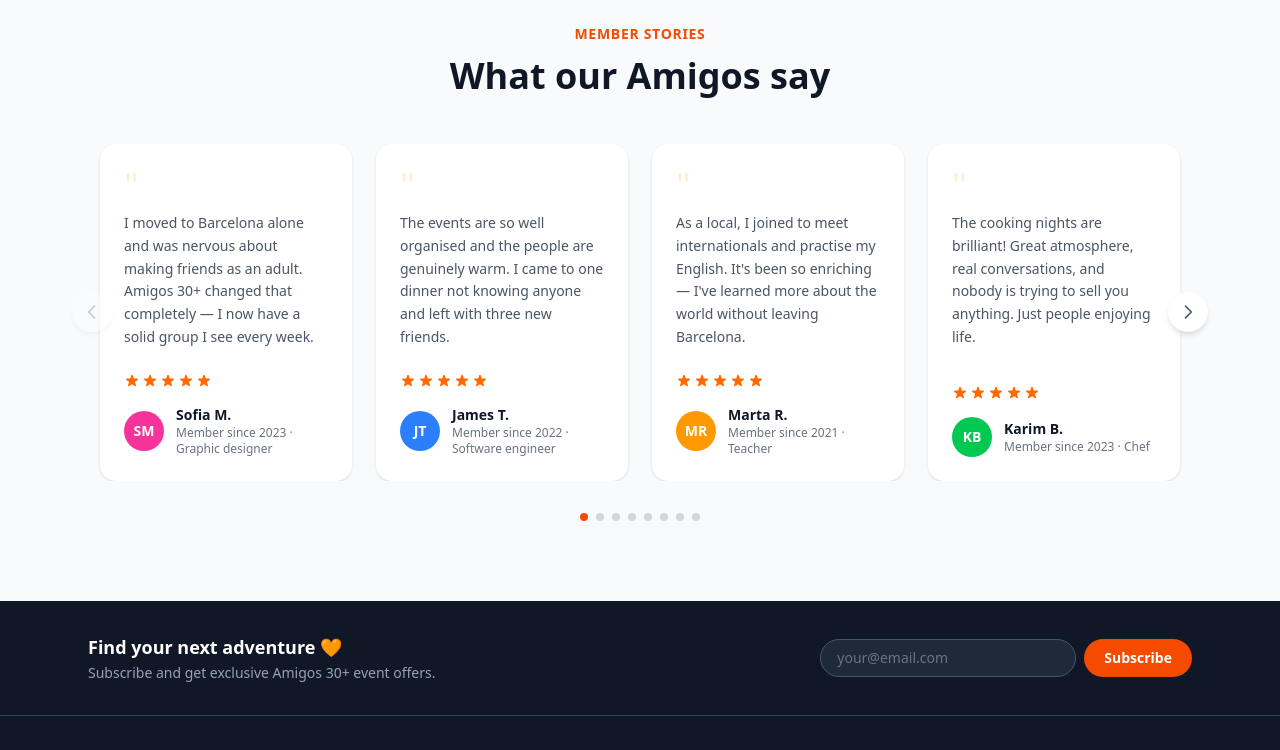
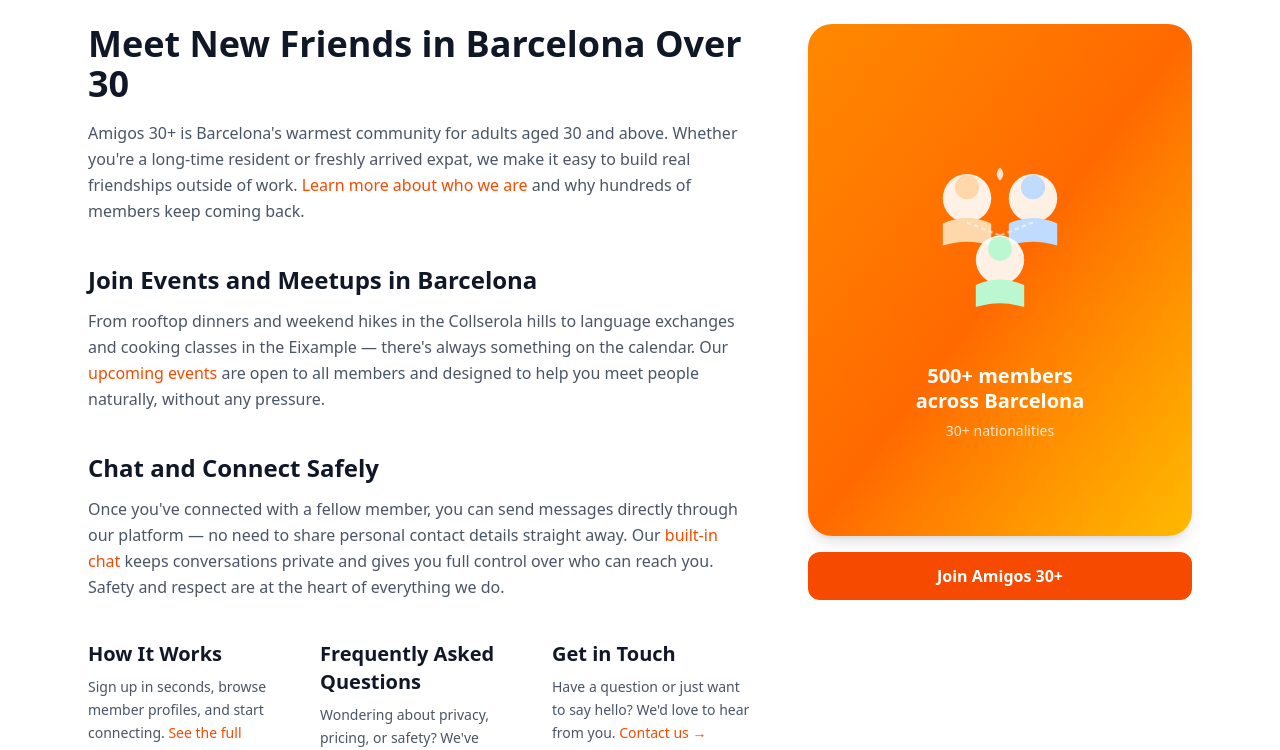
Before and after one commit to Ccham1/claud, a Vue app in the folder frontend/: page / in a window 1280 px wide. Shown: the part 720-1470 px from the top of the page. Built offline with nearby package versions, Linux system fonts and the light colour scheme.

Commit message:
add seo content

```diff
--- /dev/null
+++ b/frontend/src/components/SeoContent.vue
@@ -0,0 +1,109 @@
+<template>
+  <section id="about" class="py-20 bg-white">
+    <div class="max-w-6xl mx-auto px-4 sm:px-6">
+      <div class="flex flex-col lg:flex-row gap-14 items-start">
+
+        <!-- Text content -->
+        <div class="flex-1 min-w-0">
+
+          <h1 class="text-3xl sm:text-4xl font-bold text-gray-900 mb-4">
+            Meet New Friends in Barcelona Over 30
+          </h1>
+          <p class="text-gray-600 leading-relaxed mb-10">
+            Amigos 30+ is Barcelona's warmest community for adults aged 30 and above. Whether you're
+            a long-time resident or freshly arrived expat, we make it easy to build real friendships
+            outside of work. <a href="#about" class="text-orange-600 hover:underline font-medium">Learn more about who we are</a>
+            and why hundreds of members keep coming back.
+          </p>
+
+          <h2 class="text-2xl font-bold text-gray-900 mb-3">
+            Join Events and Meetups in Barcelona
+          </h2>
+          <p class="text-gray-600 leading-relaxed mb-10">
+            From rooftop dinners and weekend hikes in the Collserola hills to language exchanges and
+            cooking classes in the Eixample — there's always something on the calendar.
+            Our <a href="#events" class="text-orange-600 hover:underline font-medium">upcoming events</a>
+            are open to all members and designed to help you meet people naturally, without any pressure.
+          </p>
+
+          <h2 class="text-2xl font-bold text-gray-900 mb-3">
+            Chat and Connect Safely
+          </h2>
+          <p class="text-gray-600 leading-relaxed mb-10">
+            Once you've connected with a fellow member, you can send messages directly through our
+            platform — no need to share personal contact details straight away. Our
+            <a href="#chat" class="text-orange-600 hover:underline font-medium">built-in chat</a>
+            keeps conversations private and gives you full control over who can reach you. Safety
+            and respect are at the heart of everything we do.
+          </p>
+
+          <div class="grid sm:grid-cols-3 gap-8">
+
+            <div>
+              <h3 class="text-xl font-semibold text-gray-900 mb-2">How It Works</h3>
+              <p class="text-gray-600 leading-relaxed text-sm">
+                Sign up in seconds, browse member profiles, and start connecting.
+                <a href="#how-it-works" class="text-orange-600 hover:underline font-medium">See the full process →</a>
+              </p>
+            </div>
+
+            <div>
+              <h3 class="text-xl font-semibold text-gray-900 mb-2">Frequently Asked Questions</h3>
+              <p class="text-gray-600 leading-relaxed text-sm">
+                Wondering about privacy, pricing, or safety? We've answered the most common questions.
+                <a href="#faq" class="text-orange-600 hover:underline font-medium">Read the FAQ →</a>
+              </p>
+            </div>
+
+            <div>
+              <h3 class="text-xl font-semibold text-gray-900 mb-2">Get in Touch</h3>
+              <p class="text-gray-600 leading-relaxed text-sm">
+                Have a question or just want to say hello? We'd love to hear from you.
+                <a href="#contact" class="text-orange-600 hover:underline font-medium">Contact us →</a>
+              </p>
+            </div>
+
+          </div>
+        </div>
+
+        <!-- Image -->
+        <div class="w-full lg:w-80 xl:w-96 flex-shrink-0">
+          <div class="rounded-3xl overflow-hidden bg-gradient-to-br from-orange-400 via-orange-500 to-amber-400 aspect-[3/4] flex flex-col items-center justify-center p-8 shadow-lg">
+
+            <!-- Illustration -->
+            <svg viewBox="0 0 200 200" class="w-full max-w-[220px]" aria-hidden="true" fill="none" xmlns="http://www.w3.org/2000/svg">
+              <!-- Person 1 -->
+              <circle cx="70" cy="72" r="22" fill="white" fill-opacity="0.9"/>
+              <circle cx="70" cy="62" r="11" fill="#fed7aa"/>
+              <path d="M48 95 Q70 85 92 95 L92 115 Q70 108 48 115 Z" fill="#fed7aa"/>
+              <!-- Person 2 -->
+              <circle cx="130" cy="72" r="22" fill="white" fill-opacity="0.9"/>
+              <circle cx="130" cy="62" r="11" fill="#bfdbfe"/>
+              <path d="M108 95 Q130 85 152 95 L152 115 Q130 108 108 115 Z" fill="#bfdbfe"/>
+              <!-- Person 3 -->
+              <circle cx="100" cy="128" r="22" fill="white" fill-opacity="0.9"/>
+              <circle cx="100" cy="118" r="11" fill="#bbf7d0"/>
+              <path d="M78 151 Q100 141 122 151 L122 171 Q100 164 78 171 Z" fill="#bbf7d0"/>
+              <!-- Connecting lines -->
+              <line x1="70" y1="94" x2="100" y2="106" stroke="white" stroke-width="2" stroke-opacity="0.6" stroke-dasharray="4 3"/>
+              <line x1="130" y1="94" x2="100" y2="106" stroke="white" stroke-width="2" stroke-opacity="0.6" stroke-dasharray="4 3"/>
+              <!-- Heart -->
+              <path d="M97 50 C97 47 100 44 100 44 C100 44 103 47 103 50 C103 53 100 56 100 56 C100 56 97 53 97 50Z" fill="white" fill-opacity="0.8"/>
+            </svg>
+
+            <p class="text-white font-bold text-xl mt-6 text-center leading-tight">500+ members<br/>across Barcelona</p>
+            <p class="text-white/80 text-sm mt-2 text-center">30+ nationalities</p>
+
+          </div>
+          <a
+            href="#contact"
+            class="mt-4 flex items-center justify-center w-full py-3 rounded-xl bg-orange-600 text-white font-semibold hover:bg-orange-700 transition-colors focus:outline-none focus:ring-2 focus:ring-orange-500 focus:ring-offset-2"
+          >
+            Join Amigos 30+
+          </a>
+        </div>
+
+      </div>
+    </div>
+  </section>
+</template>
--- a/frontend/src/views/HomeView.vue
+++ b/frontend/src/views/HomeView.vue
@@ -3,6 +3,7 @@
     <TheHeader />
     <main class="pt-36">
       <HeroSlider :slides="heroSlides" />
+      <SeoContent />
       <TestimonialsSection />
     </main>
     <TheFooter />
@@ -14,6 +15,7 @@
 import TheFooter from '@/components/TheFooter.vue'
 import HeroSlider from '@/components/HeroSlider.vue'
 import TestimonialsSection from '@/components/TestimonialsSection.vue'
+import SeoContent from '@/components/SeoContent.vue'
 
 const heroSlides = [
   {
```
Also changed, not shown: 1 other file (tests, documents, lock files or other folders).
